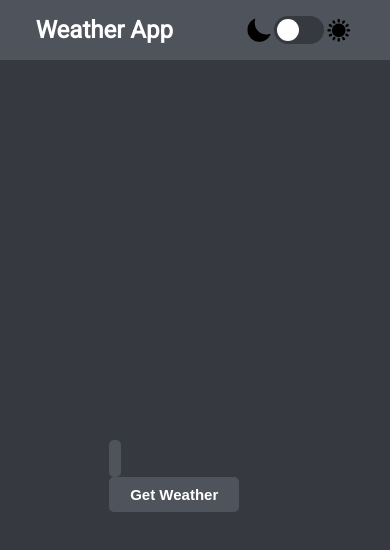
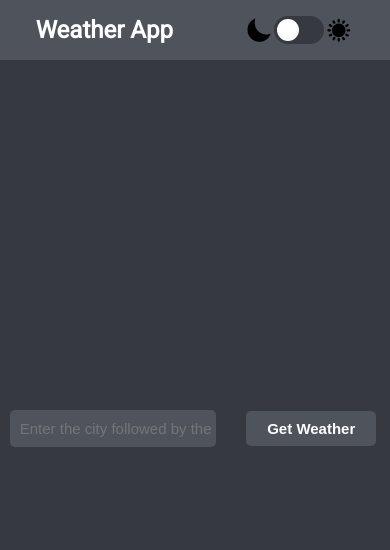
Before and after one commit to mczaba/weatherApp, a Vue app: page / in a window 390 px wide. Shown: the top 550 px of the page. Built offline with nearby package versions, Linux system fonts and the light colour scheme.

Commit message:
responsiveness added

```diff
--- a/src/App.vue
+++ b/src/App.vue
@@ -270,11 +270,9 @@ nav {
   grid-row: 2/3;
 
   #flex-header {
-  display: flex;
-  justify-content: space-between;
-  border-bottom: 1px solid var(--borders);
-  grid-column: 1 / 9;
-  grid-row: 1/2;
+    display: flex;
+    justify-content: space-between;
+    border-bottom: 1px solid var(--borders);
   }
   h2 {
     font-family: 'Roboto', sans-serif;
@@ -285,14 +283,14 @@ nav {
 
 .grid-container {
   width: 80%;
-  height: 500px;
-  margin: 80px auto 0 auto;
+  margin: 50px auto 0 auto;
   display: grid;
   grid-template-columns: 1fr 55% 1fr;
   grid-template-rows: 35px 500px 80px;
   grid-column-gap: 10%;
   grid-row-gap: 80px;
 }
+
 .button-day {
   background-color: var(--background-buttons);
   margin: 5em 0 5em 0;
@@ -325,6 +323,47 @@ nav {
 
 .end {
   justify-content: flex-start;
+}
+
+@media screen and (max-width: 1500px){
+  .grid-container {
+    grid-template-columns: 1fr 1fr;
+    grid-column-gap: 20px;
+    grid-row-gap: 50px;
+  }
+  .inputSmall, .inputLarge {
+    grid-column:1/3;
+  }
+  #main-container {
+    grid-column: 1/3;
+  }
+  #days {
+    display: none;
+  }
+  .button-day {
+    margin: 0;
+  }
+  #previous-button {
+    grid-column: 1/2;
+    grid-row: 3/4;
+  }
+  #next-button {
+    grid-column: 2/3;
+    grid-row: 3/4;
+  }
+}
+
+@media screen and (max-width: 850px){
+  .grid-container{
+    width: 95%;
+    grid-template-rows: 35px 1fr 80px;
+    grid-auto-rows: min-content;
+    grid-row-gap: 30px;
+  }
+
+  .widget-container {
+    flex-direction: column;
+  }
 }
 
 
--- a/src/components/currentWeather.vue
+++ b/src/components/currentWeather.vue
@@ -55,7 +55,7 @@ ul {
 .container {
   display: flex;
   border-bottom: 1px solid var(--borders);
-  height: 55%;
+  height: 275px;;
   font-family: 'Roboto', sans-serif;
 }
 
--- a/src/components/hourWidget.vue
+++ b/src/components/hourWidget.vue
@@ -1,7 +1,7 @@
 <template>
     <div class="container" @click="gotClicked()" :class="{active: index === currentIndex}">
         <h2>{{ hour }}</h2>
-        <img :src="iconSrc" id="icon" width="75px">
+        <img :src="iconSrc" id="icon">
         <p id="temp">{{ tempCelsius }}°C</p>
     </div>
 </template>
@@ -57,6 +57,10 @@ export default {
 
 }
 
+#icon {
+  width: 75px;
+}
+
 .container:first-child {
     border: none;
     width: 12.5%;
@@ -65,4 +69,20 @@ export default {
 .active {
     background-color: var(--background-secondary-active);
 }
+
+@media screen and (max-width: 850px) {
+  .container {
+    flex-direction: row;
+    width: 100%;
+    height: 40px;
+    border-left: none;
+    border-top: 1px solid var(--borders);
+  }
+  .container:first-child {
+    width: 100%;
+  }
+  #icon {
+    width: 50px;
+  }
+}
 </style>
```
